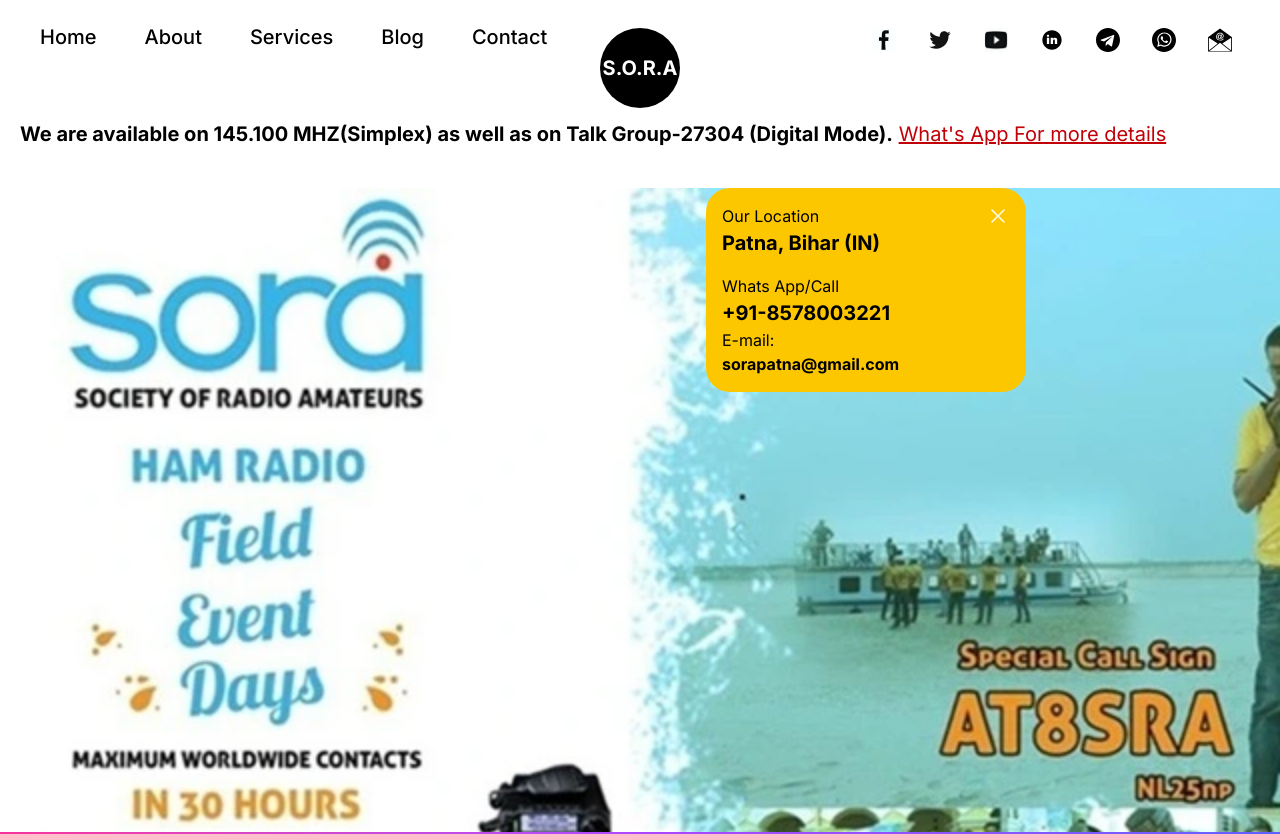
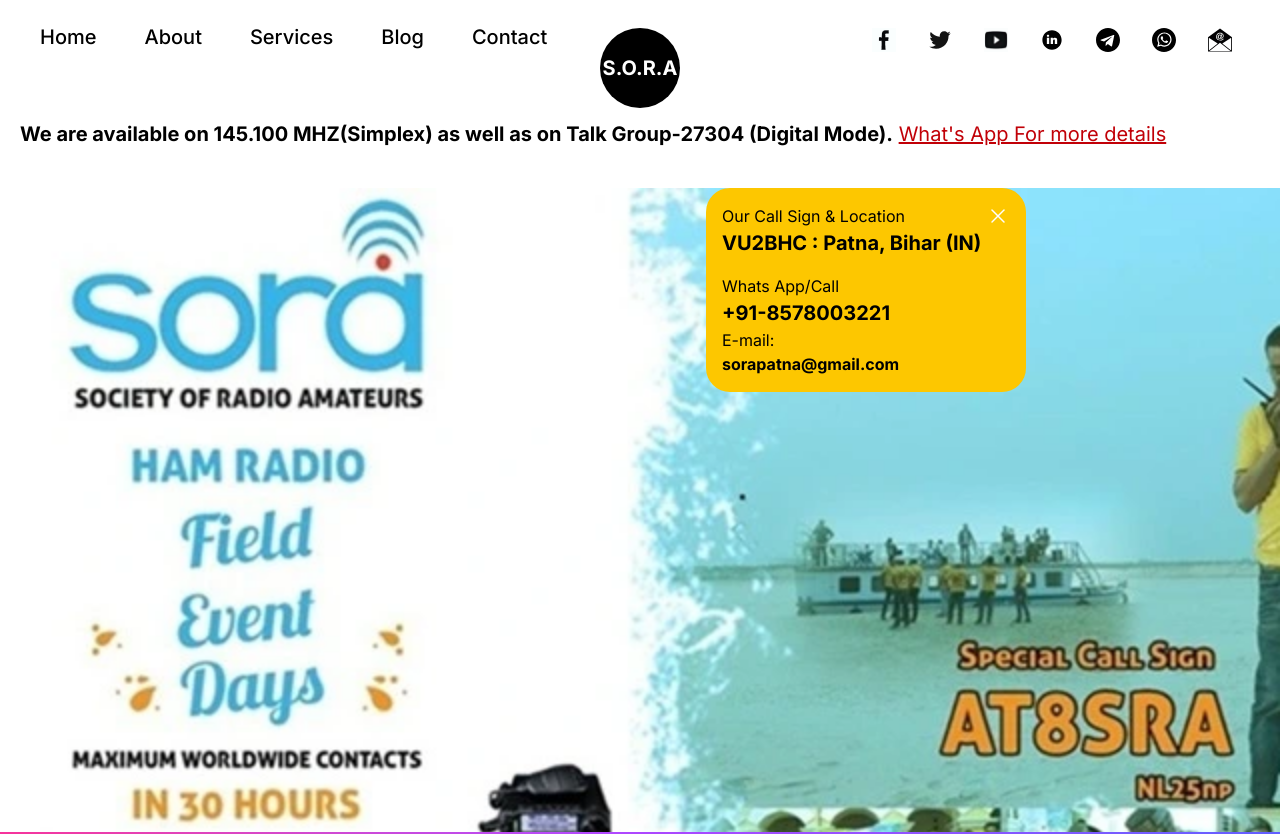
Before and after one commit to sorapatna/SORA-WEBSITE, a Next.js app: page / in a window 1280 px wide. Shown: the top 834 px of the page. Built offline with nearby package versions, Linux system fonts and the light colour scheme.

Commit message:
Update Hero.tsx

```diff
--- a/components/Hero.tsx
+++ b/components/Hero.tsx
@@ -22,10 +22,10 @@
         <div className="relative z-20 flex w-[320px] flex-col gap-4 rounded-3xl bg-yellow-400 px-4 py-4">
           <div className="flex flex-col">
             <div className="flexBetween">
-              <p className="regular-16 text-black">Our Location</p>
+              <p className="regular-16 text-black">Our Call Sign & Location</p>
               <Image src="/close.svg" alt="close" width={24} height={24} />
             </div>
-            <p className="bold-20 text-black">Patna, Bihar (IN)</p>
+            <p className="bold-20 text-black">VU2BHC :  Patna, Bihar (IN)</p>
           </div>
 
           <div className="flex flex-col">
```
